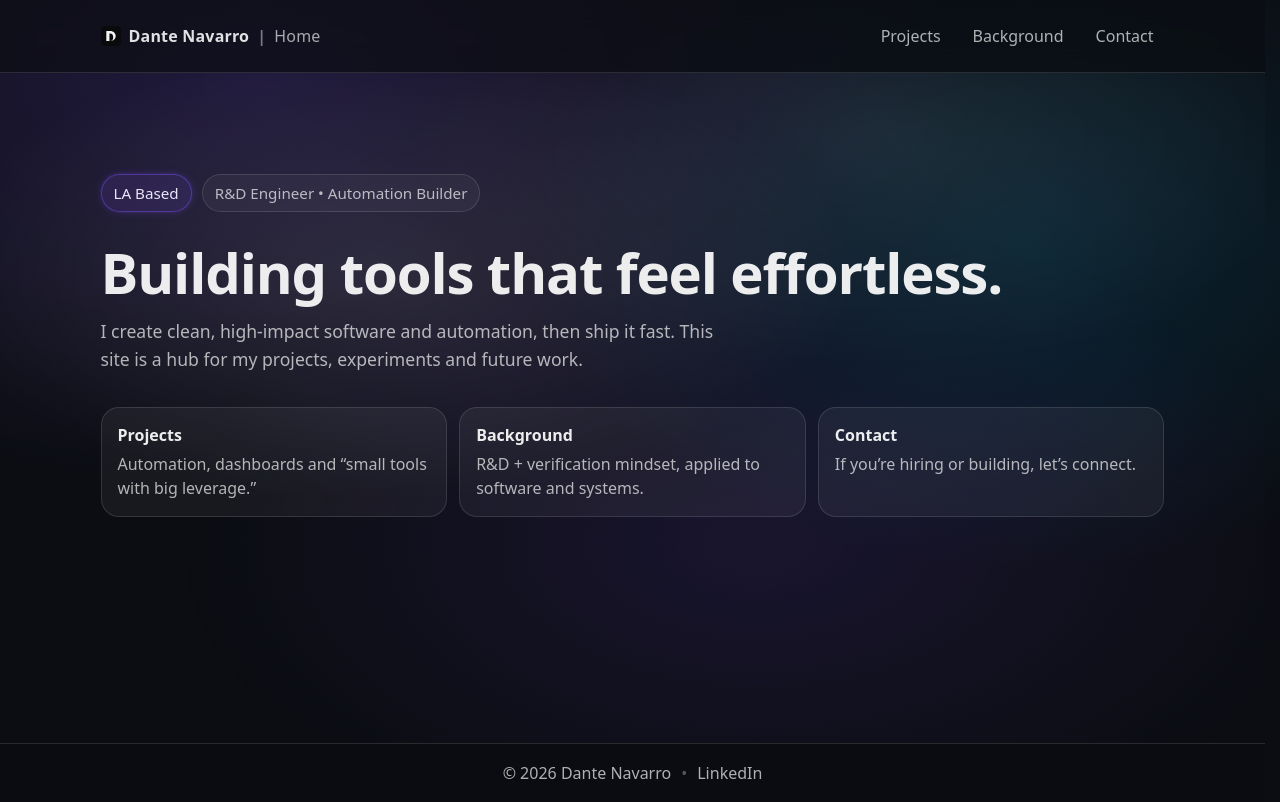
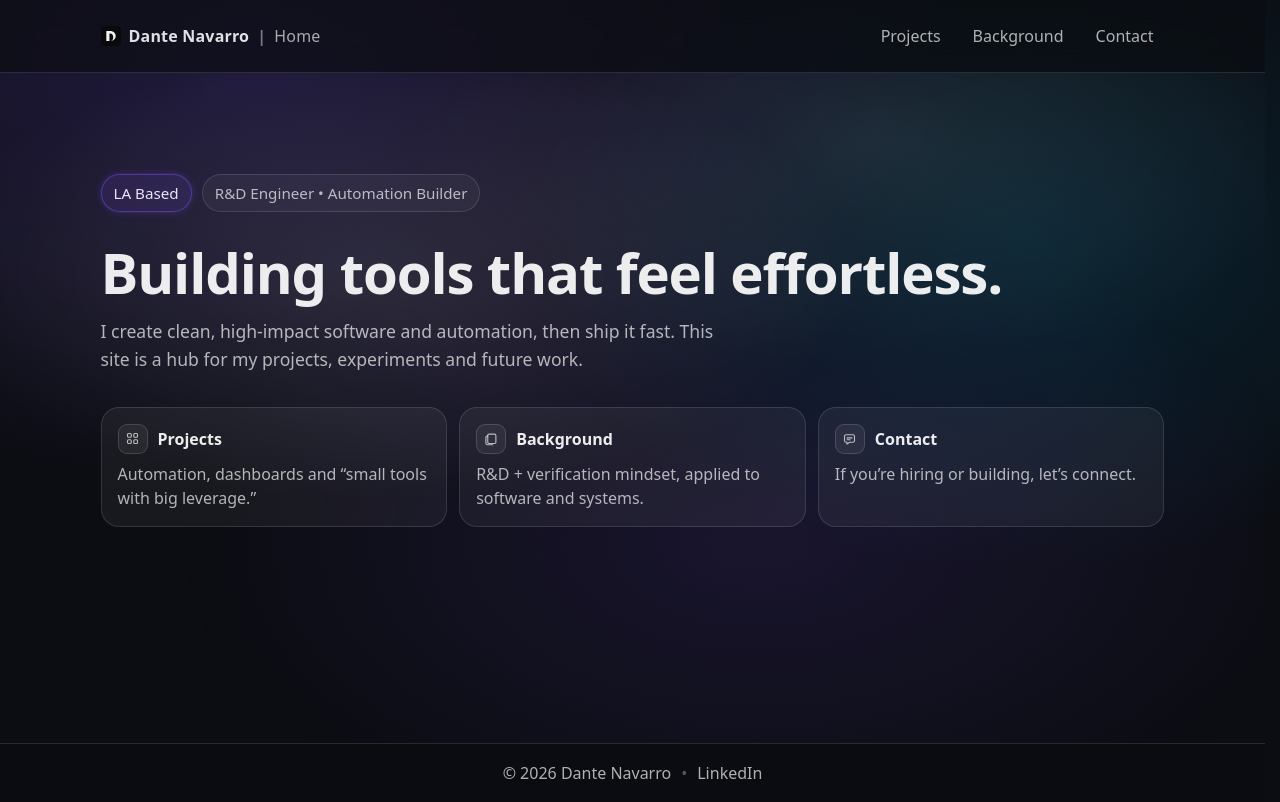
Before and after one commit to dantee-nv/dante-site, a React (Vite) app: page / in a window 1280 px wide. Built offline with nearby package versions, Linux system fonts and the light colour scheme.

Commit message:
Add inline icons to landing hero cards

```diff
--- a/src/pages/Home.jsx
+++ b/src/pages/Home.jsx
@@ -8,6 +8,56 @@ const page = {
   animate: { opacity: 1, y: 0, filter: "blur(0px)" },
   exit: { opacity: 0, y: -10, filter: "blur(6px)" },
 };
+
+const homeCards = [
+  {
+    to: "/projects",
+    title: "Projects",
+    icon: "projects",
+    desc: "Automation, dashboards and “small tools with big leverage.”",
+  },
+  {
+    to: "/background",
+    title: "Background",
+    icon: "background",
+    desc: "R&D + verification mindset, applied to software and systems.",
+  },
+  {
+    to: "/contact",
+    title: "Contact",
+    icon: "contact",
+    desc: "If you’re hiring or building, let’s connect.",
+  },
+];
+
+function CardIcon({ icon }) {
+  if (icon === "projects") {
+    return (
+      <svg viewBox="0 0 24 24" aria-hidden="true" focusable="false">
+        <rect x="4" y="4" width="6" height="6" rx="1.5" />
+        <rect x="14" y="4" width="6" height="6" rx="1.5" />
+        <rect x="4" y="14" width="6" height="6" rx="1.5" />
+        <rect x="14" y="14" width="6" height="6" rx="1.5" />
+      </svg>
+    );
+  }
+
+  if (icon === "background") {
+    return (
+      <svg viewBox="0 0 24 24" aria-hidden="true" focusable="false">
+        <path d="M8 5h8.5a2.5 2.5 0 0 1 2.5 2.5V18a2 2 0 0 1-2 2H8a2 2 0 0 1-2-2V7a2 2 0 0 1 2-2Z" />
+        <path d="M6 8H5a2 2 0 0 0-2 2v9.5A2.5 2.5 0 0 0 5.5 22H14" />
+      </svg>
+    );
+  }
+
+  return (
+    <svg viewBox="0 0 24 24" aria-hidden="true" focusable="false">
+      <path d="M6.5 6h11a2.5 2.5 0 0 1 2.5 2.5v7a2.5 2.5 0 0 1-2.5 2.5H12l-4 3v-3H6.5A2.5 2.5 0 0 1 4 15.5v-7A2.5 2.5 0 0 1 6.5 6Z" />
+      <path d="M8 11h8M8 14h5" />
+    </svg>
+  );
+}
 
 export default function Home() {
 
@@ -59,26 +109,17 @@ export default function Home() {
           animate={{ opacity: 1 }}
           transition={{ delay: 0.55, duration: 0.6 }}
         >
-          <Link to="/projects" className="card">
-            <div className="card-title">Projects</div>
-            <div className="card-desc">
-              Automation, dashboards and “small tools with big leverage.”
-            </div>
-          </Link>
-
-          <Link to="/background" className="card">
-            <div className="card-title">Background</div>
-            <div className="card-desc">
-              R&D + verification mindset, applied to software and systems.
-            </div>
-          </Link>
-
-          <Link to="/contact" className="card">
-            <div className="card-title">Contact</div>
-            <div className="card-desc">
-              If you’re hiring or building, let’s connect.
-            </div>
-          </Link>
+          {homeCards.map((card) => (
+            <Link to={card.to} className="card" key={card.to}>
+              <div className="card-title-row">
+                <span className="card-icon" aria-hidden="true">
+                  <CardIcon icon={card.icon} />
+                </span>
+                <div className="card-title">{card.title}</div>
+              </div>
+              <div className="card-desc">{card.desc}</div>
+            </Link>
+          ))}
         </Motion.div>
       </div>
     </Motion.section>
--- a/src/styles.css
+++ b/src/styles.css
@@ -253,7 +253,45 @@ a{ color: inherit; text-decoration:none; }
   background: rgba(255,255,255,0.07);
   border-color: rgba(255,255,255,0.20);
 }
-.card-title{ font-weight: 700; margin-bottom: 6px; }
+.card-title-row{
+  display: flex;
+  align-items: center;
+  gap: 10px;
+  margin-bottom: 8px;
+}
+
+.card-icon{
+  display: inline-flex;
+  align-items: center;
+  justify-content: center;
+  width: 30px;
+  height: 30px;
+  border-radius: 9px;
+  border: 1px solid rgba(255,255,255,0.14);
+  background: rgba(255,255,255,0.06);
+  color: var(--muted);
+  transition: background 0.15s ease, border-color 0.15s ease, color 0.15s ease;
+}
+
+.card-icon svg{
+  display: block;
+  width: 15px;
+  height: 15px;
+  fill: none;
+  stroke: currentColor;
+  stroke-width: 1.8;
+  stroke-linecap: round;
+  stroke-linejoin: round;
+}
+
+.card:hover .card-icon,
+.card:focus-visible .card-icon{
+  background: rgba(255,255,255,0.10);
+  border-color: rgba(255,255,255,0.22);
+  color: var(--text);
+}
+
+.card-title{ font-weight: 700; margin-bottom: 0; }
 .card-desc{ color: var(--muted); line-height: 1.5; }
 
 .page{
@@ -1418,6 +1456,17 @@ a{ color: inherit; text-decoration:none; }
     text-align: center;
     padding-inline: 6px;
   }
+  .card-title-row{
+    gap: 8px;
+  }
+  .card-icon{
+    width: 28px;
+    height: 28px;
+  }
+  .card-icon svg{
+    width: 14px;
+    height: 14px;
+  }
   .project-skill-chip{
     font-size: 0.78rem;
     padding: 6px 8px;
```
